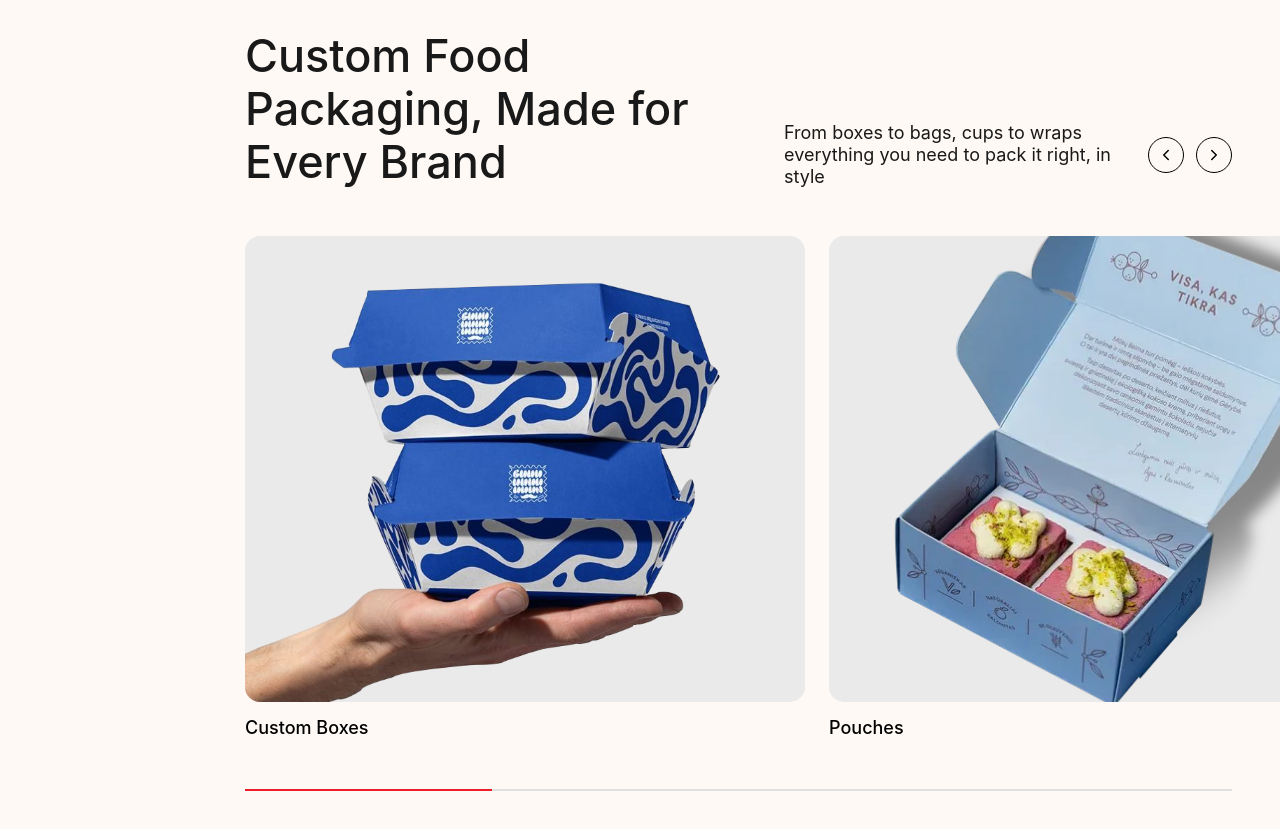
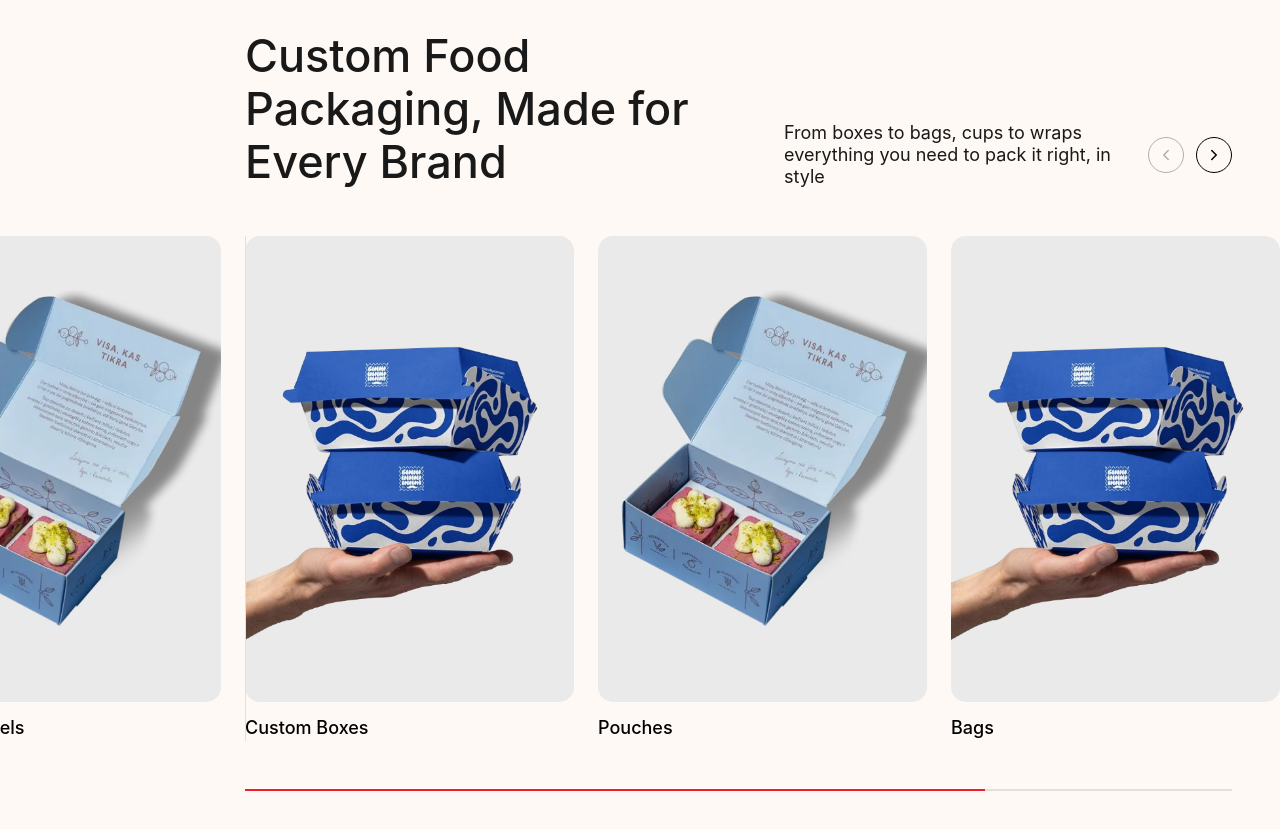
Before and after one commit to hirasohail5/Food-Packaging-Project, a Next.js app: page / in a window 1280 px wide. Shown: the part 1200-2029 px from the top of the page. Built offline with nearby package versions, Linux system fonts and the light colour scheme.

Commit message:
added product section

```diff
--- a/src/components/common/productCategory/index.js
+++ b/src/components/common/productCategory/index.js
@@ -1,4 +1,4 @@
-import React, { useState } from "react";
+import React, { useState, useEffect, useRef, useCallback, useMemo } from "react";
 import Image from "next/image";
 import { ChevronLeft, ChevronRight } from "lucide-react";
 
@@ -25,24 +25,88 @@ const baseCategories = [
   },
 ];
 
-// Repeating list for infinite carousel on desktop
-const desktopCategories = [
-  ...baseCategories,
-  ...baseCategories,
-  ...baseCategories,
-  ...baseCategories,
-];
+const GAP = 24; // px, matches gap-6
+const LINE = 245; // px from the left edge of the full-width carousel box — matches lg:pl-[245px] used by the heading above, so the line lines up with it
+// RIGHT_PAD is no longer a hardcoded guess — it's measured live below via
+// rightMarkerRef, because a fixed 48px guess left a small sliver of the
+// next card visible on the right in some viewports. Nothing else changed.
+
+// How many FULL cards show to the right of the line:
+// >=1280px (desktop) -> 3 full cards
+// 1024-1279px (laptop) -> 2 full cards
+const getVisibleCount = (width) => {
+  if (width >= 1280) return 3;
+  return 2;
+};
 
 const ProductCategoriesSection = () => {
-  const [currentIndex, setCurrentIndex] = useState(0);
+  const [currentIndex, setCurrentIndex] = useState(0); // index into REAL items only, never wraps
+  const [containerWidth, setContainerWidth] = useState(0);
+  const [visibleCount, setVisibleCount] = useState(3);
+  const [rightPad, setRightPad] = useState(48); // measured live, 48 is just the initial fallback
+  const containerRef = useRef(null);
+  const rightMarkerRef = useRef(null);
 
-  const handlePrev = () => {
-    setCurrentIndex((prev) => (prev === 0 ? baseCategories.length - 1 : prev - 1));
+  const total = baseCategories.length;
+  const maxIndex = Math.max(0, total - visibleCount);
+
+  // One clone of the LAST real item is prepended, only so a half-card can
+  // peek in to the left of the line on the very first screen too.
+  // This is NOT an infinite loop — prev/next clamp to real boundaries below.
+  const track = useMemo(
+    () => [
+      { ...baseCategories[total - 1], id: `${baseCategories[total - 1].id}-peek-clone`, _isClone: true },
+      ...baseCategories,
+    ],
+    [total]
+  );
+
+  const recalculate = useCallback(() => {
+    if (!containerRef.current) return;
+    const containerRect = containerRef.current.getBoundingClientRect();
+    setContainerWidth(containerRect.width);
+
+    if (rightMarkerRef.current) {
+      const rightRect = rightMarkerRef.current.getBoundingClientRect();
+      setRightPad(containerRect.right - rightRect.right);
+    }
+
+    setVisibleCount(getVisibleCount(window.innerWidth));
+  }, []);
+
+  useEffect(() => {
+    recalculate();
+    const resizeObserver = new ResizeObserver(() => recalculate());
+    if (containerRef.current) resizeObserver.observe(containerRef.current);
+    window.addEventListener("resize", recalculate);
+    return () => {
+      resizeObserver.disconnect();
+      window.removeEventListener("resize", recalculate);
     };
+  }, [recalculate]);
 
-  const handleNext = () => {
-    setCurrentIndex((prev) => (prev + 1) % baseCategories.length);
-  };
+  useEffect(() => {
+    setCurrentIndex((prev) => Math.min(prev, maxIndex));
+  }, [maxIndex]);
+
+  // Only the zone to the RIGHT of the line needs to fit "visibleCount" full
+  // cards exactly (no +0.5 here — the peek lives to the LEFT of the line,
+  // in its own separate space, not stealing room from the full-card zone).
+  const availableRightWidth = Math.max(0, containerWidth - LINE - rightPad);
+  const cardWidth =
+    availableRightWidth > 0
+      ? Math.floor((availableRightWidth - (visibleCount - 1) * GAP) / visibleCount)
+      : 0;
+
+  const handlePrev = () => setCurrentIndex((prev) => Math.max(0, prev - 1));
+  const handleNext = () => setCurrentIndex((prev) => Math.min(maxIndex, prev + 1));
+
+  // trackIndex accounts for the single prepended clone.
+  const trackIndex = currentIndex + 1;
+  // Position track so that the first FULL card starts exactly at the line.
+  // Whatever sits one slot before it (the peek/clone) then lands with its
+  // right edge just short of the line — always left of it, never crossing.
+  const translateX = LINE - trackIndex * (cardWidth + GAP);
 
   return (
     <section className="relative w-full bg-[#FEF9F4] text-black font-saans py-10 lg:py-20 overflow-hidden">
@@ -62,14 +126,16 @@ const ProductCategoriesSection = () => {
             <div className="hidden lg:flex items-center gap-3 shrink-0">
               <button
                 onClick={handlePrev}
-                className="w-[36px] h-[36px] rounded-full border border-black flex items-center justify-center hover:bg-black hover:text-white transition-colors duration-200"
+                disabled={currentIndex === 0}
+                className="w-[36px] h-[36px] rounded-full border border-black flex items-center justify-center hover:bg-black hover:text-white transition-colors duration-200 disabled:opacity-30 disabled:pointer-events-none"
                 aria-label="Previous slide"
               >
                 <ChevronLeft size={18} />
               </button>
               <button
                 onClick={handleNext}
-                className="w-[36px] h-[36px] rounded-full border border-black flex items-center justify-center hover:bg-black hover:text-white transition-colors duration-200"
+                disabled={currentIndex === maxIndex}
+                className="w-[36px] h-[36px] rounded-full border border-black flex items-center justify-center hover:bg-black hover:text-white transition-colors duration-200 disabled:opacity-30 disabled:pointer-events-none"
                 aria-label="Next slide"
               >
                 <ChevronRight size={18} />
@@ -79,17 +145,13 @@ const ProductCategoriesSection = () => {
         </div>
       </div>
 
+      {/* Mobile grid — unchanged */}
       <div className="block lg:hidden px-6 md:px-[80px]">
         <div className="grid grid-cols-2 gap-x-4 gap-y-6">
           {baseCategories.map((cat) => (
             <div key={cat.id} className="flex flex-col gap-2">
               <div className="relative w-full aspect-square rounded-[15px] overflow-hidden bg-[#EAEAEA]">
-                <Image
-                  src={cat.image}
-                  alt={cat.title}
-                  fill
-                  className="object-cover"
-                />
+                <Image src={cat.image} alt={cat.title} fill className="object-cover" />
               </div>
               <span className="font-medium text-[14px] md:text-[16px] text-black">
                 {cat.title}
@@ -99,31 +161,44 @@ const ProductCategoriesSection = () => {
         </div>
       </div>
 
-      <div className="hidden lg:block w-full pl-[245px] overflow-hidden">
+      {/* Desktop / laptop peek carousel.
+          This box is full-width and NOT padded with lg:pl-[245px] — instead
+          the 245px line position is baked into the translateX/cardWidth
+          math directly (LINE constant), so the peek card is guaranteed to
+          sit to the LEFT of the line, and full cards always start to its
+          RIGHT — neither side can cross or overlay the line. */}
+      <div className="hidden lg:block w-full overflow-hidden">
+        <div className="relative">
+          {/* the line itself */}
+          <div
+            className="absolute top-0 bottom-0 w-px bg-[#E0E0E0] z-10"
+            style={{ left: `${LINE}px` }}
+          />
+          <div ref={containerRef} className="w-full overflow-hidden relative">
+            {/* invisible marker, purely to measure the real right padding
+                (same lg:pr-12 used by the heading row) instead of guessing */}
+            <div className="absolute inset-0 lg:pr-12 pointer-events-none" aria-hidden="true">
+              <div ref={rightMarkerRef} className="absolute right-0 top-0 h-px w-px" />
+            </div>
+
             <div
               className="flex gap-6 transition-transform duration-500 ease-out"
-          style={{
-            transform: `translateX(calc(-${currentIndex} * (560px + 24px)))`,
-          }}
+              style={{ transform: `translateX(${translateX}px)` }}
             >
-          {desktopCategories.map((cat, index) => (
+              {track.map((cat, index) => (
                 <div
                   key={`${cat.id}-${index}`}
-              className="w-[560px] shrink-0 flex flex-col gap-3"
+                  className="shrink-0 flex flex-col gap-3"
+                  style={{ width: cardWidth ? `${cardWidth}px` : undefined }}
                 >
                   <div className="relative w-full h-[466px] rounded-[15px] overflow-hidden bg-[#EAEAEA]">
-                <Image
-                  src={cat.image}
-                  alt={cat.title}
-                  fill
-                  className="object-cover"
-                />
+                    <Image src={cat.image} alt={cat.title} fill className="object-cover" />
                   </div>
-              <span className="font-medium text-[18px] text-black">
-                {cat.title}
-              </span>
+                  <span className="font-medium text-[18px] text-black">{cat.title}</span>
                 </div>
               ))}
+            </div>
+          </div>
         </div>
       </div>
 
@@ -132,8 +207,10 @@ const ProductCategoriesSection = () => {
           <div
             className="h-full bg-[#ED1E29] transition-all duration-300"
             style={{
-              width: `${100 / baseCategories.length}%`,
-              transform: `translateX(${currentIndex * 100}%)`,
+              width: `${(visibleCount / total) * 100}%`,
+              transform: `translateX(${
+                maxIndex === 0 ? 0 : (currentIndex / maxIndex) * (100 / visibleCount) * (total - visibleCount)
+              }%)`,
             }}
           />
         </div>
```
Lines whose indentation alone changed are shown as unchanged.
